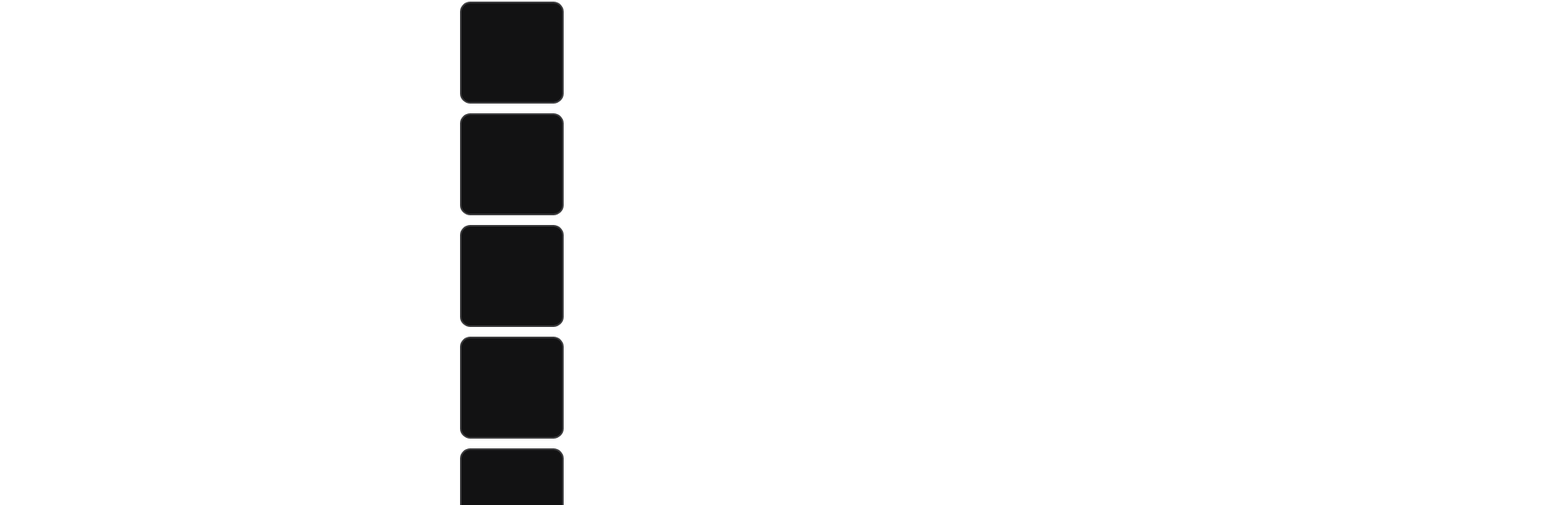
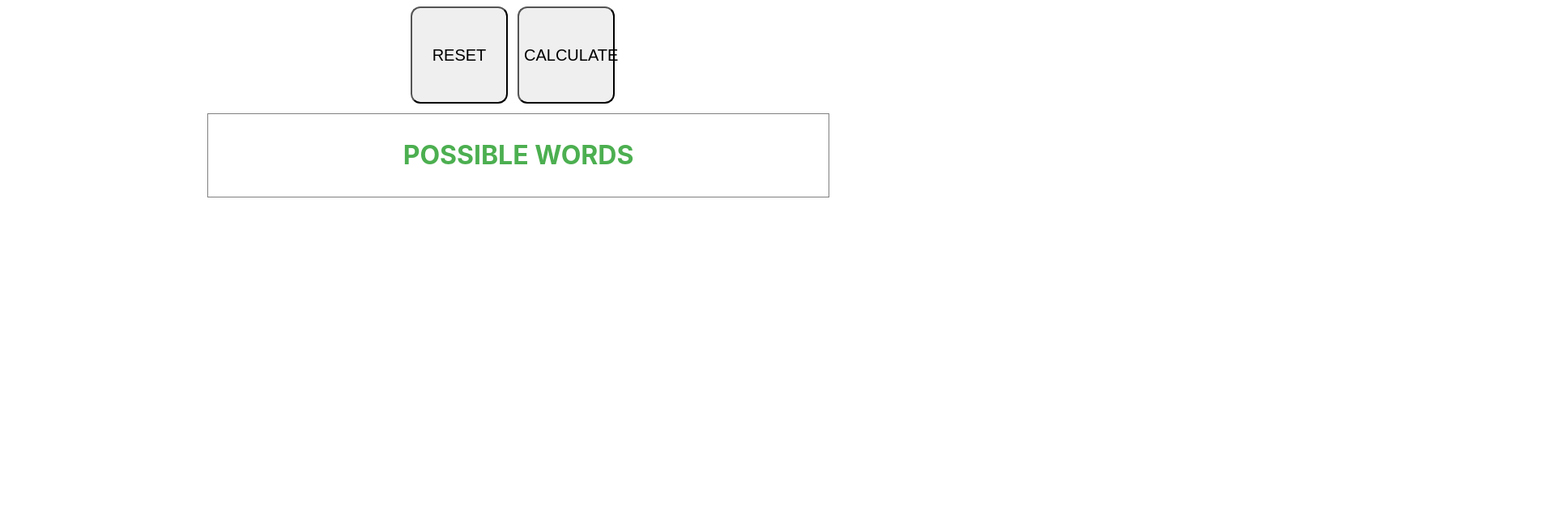
Before and after one commit to margiawanfitriani/ketriskrafts, a React (Create React App) app: page / in a window 1280 px wide. Shown: the part 912-1536 px from the top of the page at 81% size, 1920 px wide, since content can reach past the window. After the commit the page ends 1156 px from the top, so only its background shows below. Built offline with nearby package versions, Linux system fonts and the light colour scheme.

Commit message:
: fixed the npm packages

```diff
--- a/package.json
+++ b/package.json
@@ -3,6 +3,9 @@
   "version": "0.1.0",
   "private": true,
   "dependencies": {
+    "@emotion/react": "^11.10.4",
+    "@emotion/styled": "^11.10.4",
+    "@mui/material": "^5.10.7",
     "@testing-library/jest-dom": "^5.16.5",
     "@testing-library/react": "^13.4.0",
     "@testing-library/user-event": "^13.5.0",
--- a/src/Kurdle/Kurdle.css
+++ b/src/Kurdle/Kurdle.css
@@ -1,7 +1,19 @@
 .container{
     text-align: center;
+    }
 
-    }
+.wordListDiv {
+    border: 1px solid gray;
+    padding: 10px;
+    margin-left: 20vw;
+    margin-right: 20vw;
+}
+
+.wordListHeader {
+    text-align: center;
+    text-transform: uppercase;
+    color: #4CAF50;
+}
 
 .reset-btn{
     color: black;
--- a/src/Kurdle/Kurdle.tsx
+++ b/src/Kurdle/Kurdle.tsx
@@ -26,7 +26,7 @@ function createStartingGrid(): Position[][] {
 
 const initialState: MyState = {
   gridList: createStartingGrid(),
-  wordList: words,
+  wordList: [],
 }
 
 class Kurdle extends React.Component<any, MyState> {
@@ -76,7 +76,7 @@ class Kurdle extends React.Component<any, MyState> {
         <Grid
           container
           style={{ marginTop: '10vh' }}
-          direction='column'
+          direction='row'
           justifyContent='center'
           alignItems='center'
           spacing={2}
@@ -106,7 +106,10 @@ class Kurdle extends React.Component<any, MyState> {
           <button className='reset-btn' onClick={() => this.setState({ ...initialState })}>RESET</button>
           <button className='reset-btn' onClick={this.filterWords.bind(this)}>Calculate</button>
         </div>
-        <div> {`Possible Words: ${this.state.wordList}`}</div>
+        <div className='wordListDiv'>
+          <h1 className='wordListHeader'>Possible Words</h1>
+          <p>{this.state.wordList.join(' ')}</p>
+        </div>
       </div>
     );
   }
--- a/src/Kurdle/LetterSlot.tsx
+++ b/src/Kurdle/LetterSlot.tsx
@@ -1,5 +1,3 @@
-import { TextField } from '@mui/material';
-import React, { KeyboardEventHandler } from 'react';
 import { Position } from './Position';
 import './Kurdle.css';
 
--- a/src/Kurdle/WordProcessor.tsx
+++ b/src/Kurdle/WordProcessor.tsx
@@ -1,6 +1,3 @@
-import * as fs from 'fs';
-import * as path from 'path';
-import { parse } from 'csv-parse';
 import { Position, Color } from './Position';
 
 export const trimWords = (position: Position, calculatedWordList: string[]): string[] => {//There are probably tons of improvements for this (especially with yellows)
```
Also changed, not shown: 2 other files (tests, documents, lock files or other folders).
